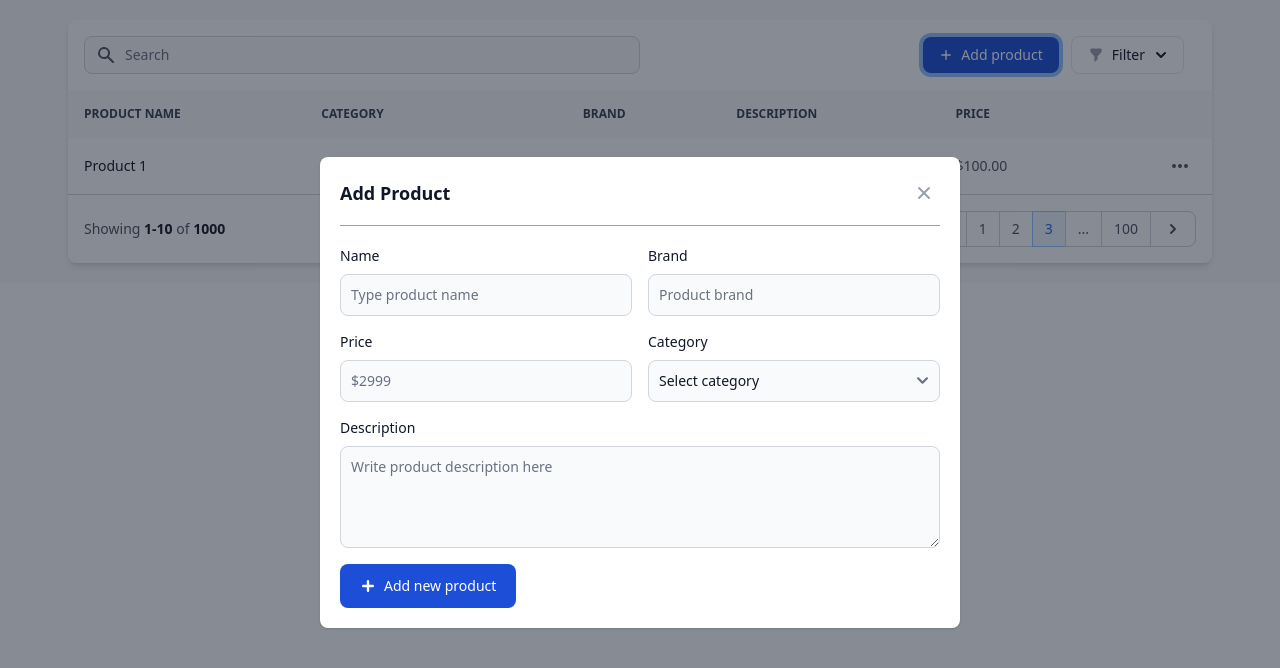
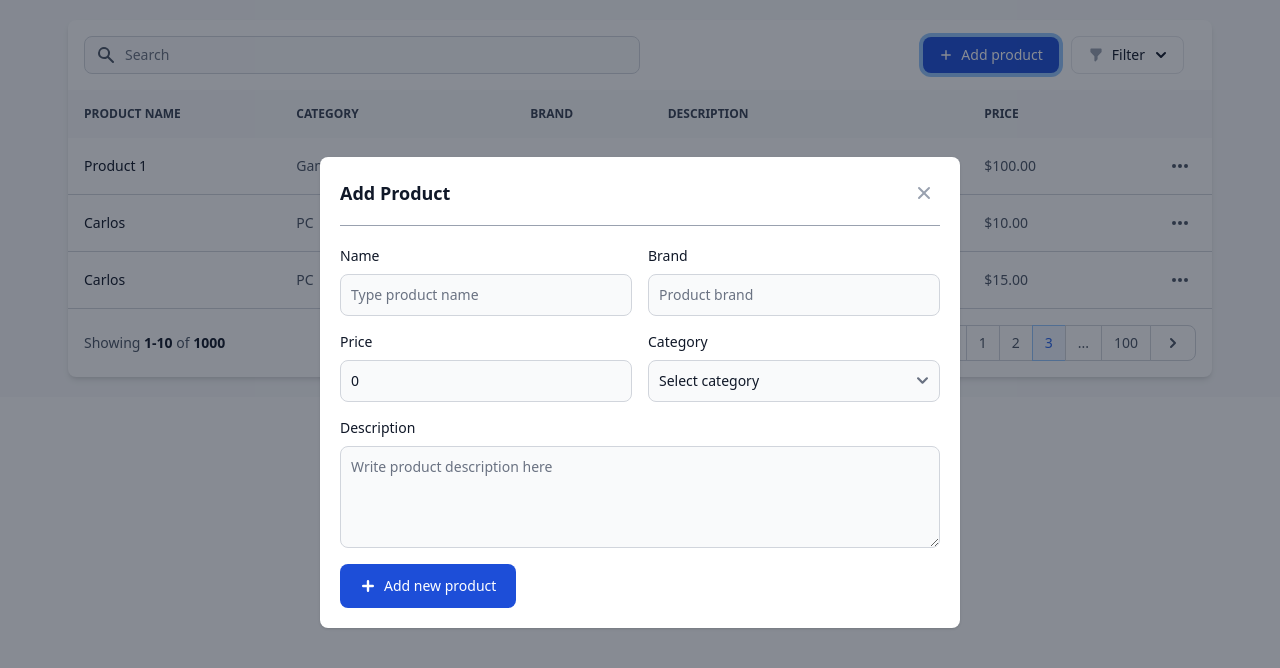
Before and after one commit to CarMi0Proggramer/curso-angular-products-dashboard, an Angular app: page / in a window 1280 px wide. Both pictures are taken after a click on the button "Add product". Shown: the top 668 px of the page. Built offline with nearby package versions, Linux system fonts and the light colour scheme; data requests are answered from the project's data file.

Commit message:
Creating a product

```diff
--- a/data/db.json
+++ b/data/db.json
@@ -1,12 +1,28 @@
 {
   "products": [
     {
-      "id": 1,
+      "id": "1",
       "name": "Product 1",
       "price": 100,
       "description": "Description 1",
       "brand": "Brand 1",
       "category": "Gaming/Console"
+    },
+    {
+      "id": "5732",
+      "name": "Carlos",
+      "price": 10,
+      "description": "PhonesPhonesPhonesPhonesPhonesPhonesPhonesPhones",
+      "brand": "dadsda",
+      "category": "PC"
+    },
+    {
+      "id": "58f5",
+      "name": "Carlos",
+      "price": 15,
+      "description": "PhonesPhonesPhonesPhonesPhonesPhonesPhonesPhones",
+      "brand": "dadsda",
+      "category": "PC"
     }
   ]
 }
--- a/src/app/app.component.html
+++ b/src/app/app.component.html
@@ -309,7 +309,9 @@
   </div>
 </section>
 <!-- End block -->
-<app-create-product-modal></app-create-product-modal>
+<app-create-product-modal
+  (productCreatedEvent)="onProductCreated($event)"
+></app-create-product-modal>
 <app-update-product-modal></app-update-product-modal>
 <app-confirm-delete-modal></app-confirm-delete-modal>
 
--- a/src/app/app.component.ts
+++ b/src/app/app.component.ts
@@ -41,4 +41,8 @@ export class AppComponent implements OnInit {
       }, 200);
     });
   }
+
+  onProductCreated(product: Product) {
+    this.products.update((products) => [product, ...products]);
+  }
 }
--- a/src/app/core/services/products.service.ts
+++ b/src/app/core/services/products.service.ts
@@ -33,6 +33,6 @@ export class ProductsService {
     description: string;
     price: number;
   }): Observable<Product> {
-    throw new Error('Method not implemented.');
+    return this.http.post<Product>(this.baseUrl, data);
   }
 }
--- a/src/app/create-product-modal/create-product-modal.component.html
+++ b/src/app/create-product-modal/create-product-modal.component.html
@@ -14,6 +14,7 @@
         <h3 class="text-lg font-semibold text-gray-900">Add Product</h3>
         <button
           type="button"
+          #closeModal
           class="text-gray-400 bg-transparent hover:bg-gray-200 hover:text-gray-900 rounded-lg text-sm p-1.5 ml-auto inline-flex items-center"
           data-modal-target="createProductModal"
           data-modal-toggle="createProductModal"
@@ -35,7 +36,7 @@
         </button>
       </div>
       <!-- Modal body -->
-      <form action="#">
+      <form [formGroup]="form" (ngSubmit)="onSubmit()">
         <div class="grid gap-4 mb-4 sm:grid-cols-2">
           <div>
             <label
@@ -48,9 +49,17 @@
               name="name"
               id="name"
               class="bg-gray-50 border border-gray-300 text-gray-900 text-sm rounded-lg focus:ring-primary-600 focus:border-primary-600 block w-full p-2.5"
+              [class]="{
+                'focus:ring-red-500': hasErrors('name', 'required'),
+                'focus:border-red-500': hasErrors('name', 'required'),
+                'text-red-500': hasErrors('name', 'required')
+              }"
               placeholder="Type product name"
-              required=""
+              formControlName="name"
             />
+            @if (hasErrors('name', 'required')) {
+            <span class="text-red-500 text-sm">Product name is required</span>
+            }
           </div>
           <div>
             <label
@@ -64,8 +73,16 @@
               id="brand"
               class="bg-gray-50 border border-gray-300 text-gray-900 text-sm rounded-lg focus:ring-primary-600 focus:border-primary-600 block w-full p-2.5"
               placeholder="Product brand"
-              required=""
+              formControlName="brand"
+              [class]="{
+                'focus:ring-red-500': hasErrors('brand', 'required'),
+                'focus:border-red-500': hasErrors('brand', 'required'),
+                'text-red-500': hasErrors('brand', 'required')
+              }"
             />
+            @if (hasErrors('brand', 'required')) {
+            <span class="text-red-500 text-sm">Product brand is required</span>
+            }
           </div>
           <div>
             <label
@@ -79,8 +96,23 @@
               id="price"
               class="bg-gray-50 border border-gray-300 text-gray-900 text-sm rounded-lg focus:ring-primary-600 focus:border-primary-600 block w-full p-2.5"
               placeholder="$2999"
-              required=""
+              formControlName="price"
+              [class]="{
+                'focus:ring-red-500':
+                  hasErrors('price', 'required') || hasErrors('price', 'min'),
+                'focus:border-red-500':
+                  hasErrors('price', 'required') || hasErrors('price', 'min'),
+                'text-red-500':
+                  hasErrors('price', 'required') || hasErrors('price', 'min')
+              }"
             />
+            @if (hasErrors('price', 'required')) {
+            <span class="text-red-500 text-sm">Product price is required</span>
+            } @if (hasErrors('price', 'min')) {
+            <span class="text-red-500 text-sm"
+              >Product price must be greater than 0</span
+            >
+            }
           </div>
           <div>
             <label
@@ -90,12 +122,13 @@
             ><select
               id="category"
               class="bg-gray-50 border border-gray-300 text-gray-900 text-sm rounded-lg focus:ring-primary-500 focus:border-primary-500 block w-full p-2.5"
+              formControlName="category"
             >
-              <option selected="">Select category</option>
-              <option value="TV">TV/Monitors</option>
+              <option [defaultSelected]="true">Select category</option>
+              <option value="TV/Monitors">TV/Monitors</option>
               <option value="PC">PC</option>
-              <option value="GA">Gaming/Console</option>
-              <option value="PH">Phones</option>
+              <option value="Gaming/Console">Gaming/Console</option>
+              <option value="Phones">Phones</option>
             </select>
           </div>
           <div class="sm:col-span-2">
@@ -108,7 +141,28 @@
               rows="4"
               class="block p-2.5 w-full text-sm text-gray-900 bg-gray-50 rounded-lg border border-gray-300 focus:ring-primary-500 focus:border-primary-500"
               placeholder="Write product description here"
+              formControlName="description"
+              [class]="{
+                'focus:ring-red-500':
+                  hasErrors('description', 'required') ||
+                  hasErrors('description', 'minlength'),
+                'focus:border-red-500':
+                  hasErrors('description', 'required') ||
+                  hasErrors('description', 'minlength'),
+                'text-red-500':
+                  hasErrors('description', 'required') ||
+                  hasErrors('description', 'minlength')
+              }"
             ></textarea>
+            @if (hasErrors('description', 'required')) {
+            <span class="text-red-500 text-sm"
+              >Product description is required</span
+            >
+            } @if (hasErrors('description', 'minlength')) {
+            <span class="text-red-500 text-sm"
+              >Product description must have at least 25 characters</span
+            >
+            }
           </div>
         </div>
         <button
--- a/src/app/create-product-modal/create-product-modal.component.ts
+++ b/src/app/create-product-modal/create-product-modal.component.ts
@@ -1,14 +1,62 @@
-import { Component } from '@angular/core';
+import {
+  Component,
+  ElementRef,
+  inject,
+  output,
+  viewChild,
+} from '@angular/core';
+import { FormBuilder, ReactiveFormsModule, Validators } from '@angular/forms';
+import { ProductCategory } from '../core/enums/product-category';
+import { ProductsService } from '../core/services/products.service';
+import { Product } from '../core/interfaces/product';
 
 @Component({
   selector: 'app-create-product-modal',
-  imports: [],
+  imports: [ReactiveFormsModule],
   templateUrl: './create-product-modal.component.html',
 })
 export class CreateProductModalComponent {
-  /*
-  TODO:
-  * 1- Construir el formulario para agregar un producto
-  * 2- Emitir los datos del producto agregado una vez creado
-  */
+  private readonly formBuilder = inject(FormBuilder);
+  private readonly productsService = inject(ProductsService);
+  private readonly closeModalBtn =
+    viewChild.required<ElementRef<HTMLButtonElement>>('closeModal');
+
+  productCreatedEvent = output<Product>();
+
+  protected form = this.formBuilder.group({
+    name: ['', Validators.required],
+    description: ['', [Validators.required, Validators.minLength(25)]],
+    brand: ['', Validators.required],
+    price: [0, [Validators.required, Validators.min(1)]],
+    category: [''],
+  });
+
+  hasErrors(fieldName: string, errorType: string) {
+    const field = this.form.get(fieldName);
+
+    if (field) {
+      return field.hasError(errorType) && field.touched;
+    }
+
+    return false;
+  }
+
+  onSubmit() {
+    if (this.form.valid) {
+      const { name, description, brand, category, price } = this.form.value;
+
+      this.productsService
+        .create({
+          name: name!,
+          price: price!,
+          description: description!,
+          brand: brand!,
+          category: category as ProductCategory,
+        })
+        .subscribe((product) => {
+          this.productCreatedEvent.emit(product);
+          this.closeModalBtn().nativeElement.click();
+        });
+    }
+  }
 }
```
